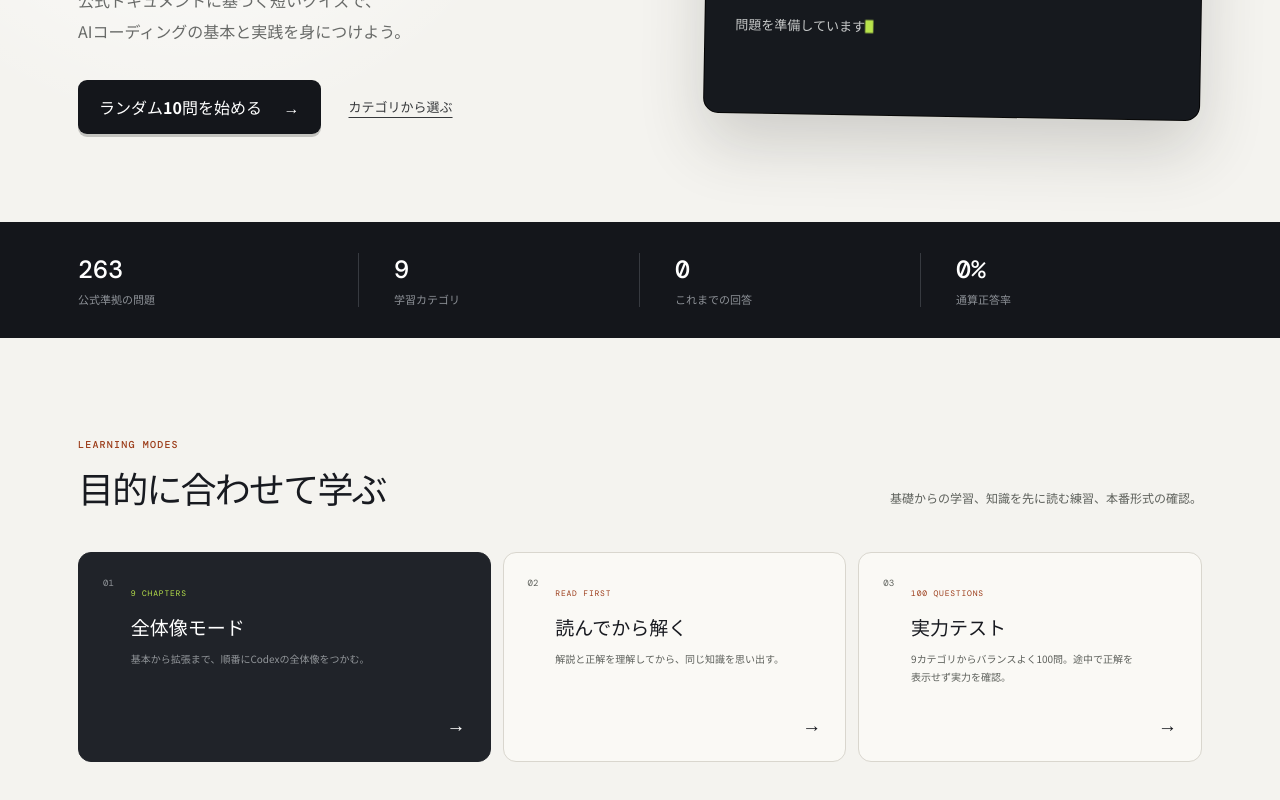
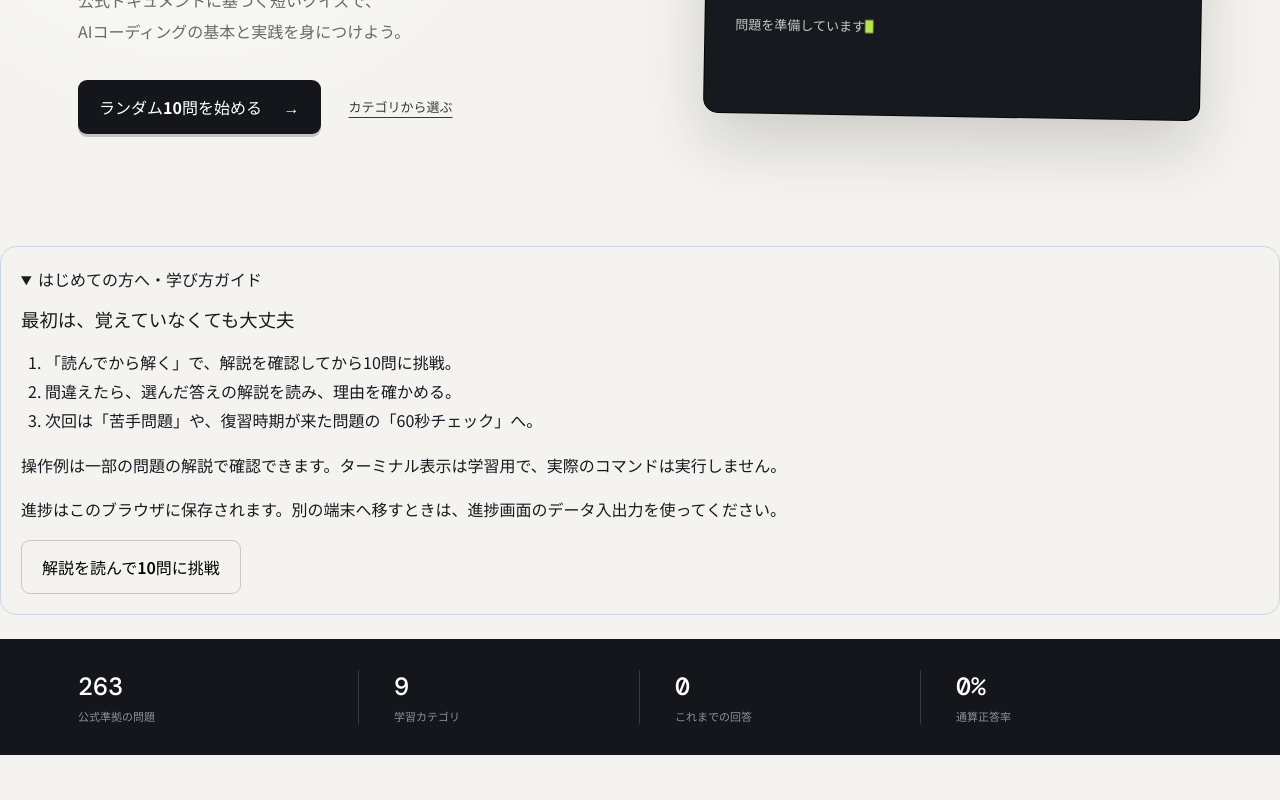
Before and after one commit to ip-san/codex-quiz, a React (Vite) app: page / in a window 1280 px wide. Shown: the part 434-1234 px from the top of the page. Built offline with nearby package versions, Linux system fonts and the light colour scheme.

Commit message:
Guide new learners and recommend next study actions

```diff
--- a/src/App.tsx
+++ b/src/App.tsx
@@ -660,6 +660,28 @@ function App() {
             </div>
           </div>
           <p>正答率 {percent}%</p>
+          <section className="learning-guide" aria-labelledby="next-step-heading">
+            <h2 id="next-step-heading">次のおすすめ</h2>
+            <p>
+              {weakQuestions.length > 0
+                ? "間違えた問題は、解説を確認してもう一度。正答率が低い問題もまとめて復習できます。"
+                : dueQuestions.length > 0
+                  ? "復習の時期が来た問題があります。短いチェックで記憶を確かめましょう。"
+                  : "今日はここで終えても大丈夫。進捗で学習の成果と、次に学ぶカテゴリを確認できます。"}
+            </p>
+            <button
+              className="secondary"
+              onClick={
+                weakQuestions.length > 0 ? startWeak : dueQuestions.length > 0 ? startDue : () => setScreen("progress")
+              }
+            >
+              {weakQuestions.length > 0
+                ? "苦手問題を復習する"
+                : dueQuestions.length > 0
+                  ? "60秒チェックへ"
+                  : "学習の成果を見る"}
+            </button>
+          </section>
           <div className="result-actions">
             <button className="primary" onClick={restartSession}>
               同じ内容でもう一度
@@ -989,6 +1011,20 @@ function App() {
           </div>
         </section>
       )}
+      <details className="learning-guide" open={progress.answered === 0 ? true : undefined}>
+        <summary>はじめての方へ・学び方ガイド</summary>
+        <h2>最初は、覚えていなくても大丈夫</h2>
+        <ol>
+          <li>「読んでから解く」で、解説を確認してから10問に挑戦。</li>
+          <li>間違えたら、選んだ答えの解説を読み、理由を確かめる。</li>
+          <li>次回は「苦手問題」や、復習時期が来た問題の「60秒チェック」へ。</li>
+        </ol>
+        <p>操作例は一部の問題の解説で確認できます。ターミナル表示は学習用で、実際のコマンドは実行しません。</p>
+        <p>進捗はこのブラウザに保存されます。別の端末へ移すときは、進捗画面のデータ入出力を使ってください。</p>
+        <button className="secondary" onClick={() => startMode("study")}>
+          解説を読んで10問に挑戦
+        </button>
+      </details>
       <section className="stats">
         <div>
           <strong>{quizzes.length}</strong>
--- a/src/styles.css
+++ b/src/styles.css
@@ -111,3 +111,29 @@ footer { border-top: 1px solid #dddad2; padding: 35px max(28px, calc((100vw - 11
 .diagram.diagram-terminal > figcaption,
 .diagram.diagram-config > figcaption { color: #b8bdc0; }
 .diagram-terminal header span { color: #adb2b5; }
+ .learning-guide {
+  margin: 24px 0;
+  padding: 20px;
+  border: 1px solid #cbd5e1;
+  border-radius: 16px;
+  text-align: left;
+  overflow-wrap: anywhere;
+}
+.learning-guide summary {
+  cursor: pointer;
+  font-weight: 700;
+}
+.learning-guide h2 {
+  font-size: 1.15rem;
+}
+.learning-guide p,
+.learning-guide li {
+  line-height: 1.8;
+}
+.learning-guide ol {
+  padding-left: 1.5em;
+}
+.learning-guide button {
+  max-width: 100%;
+  white-space: normal;
+}
```
Also changed, not shown: 4 other files (tests, documents, lock files or other folders).
